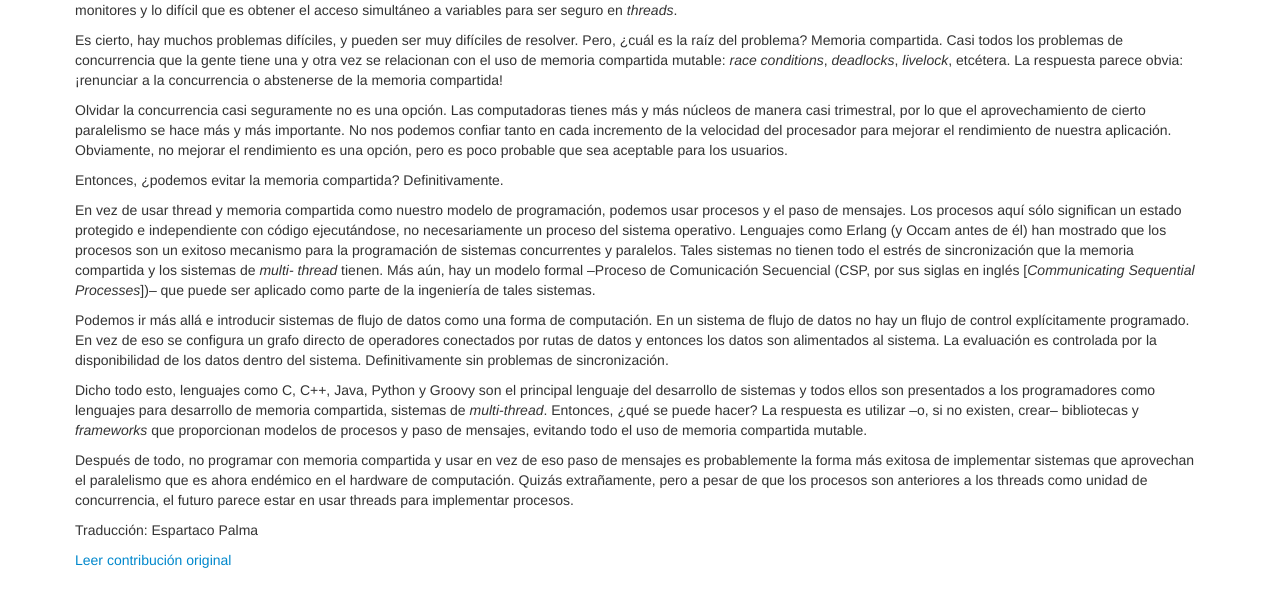
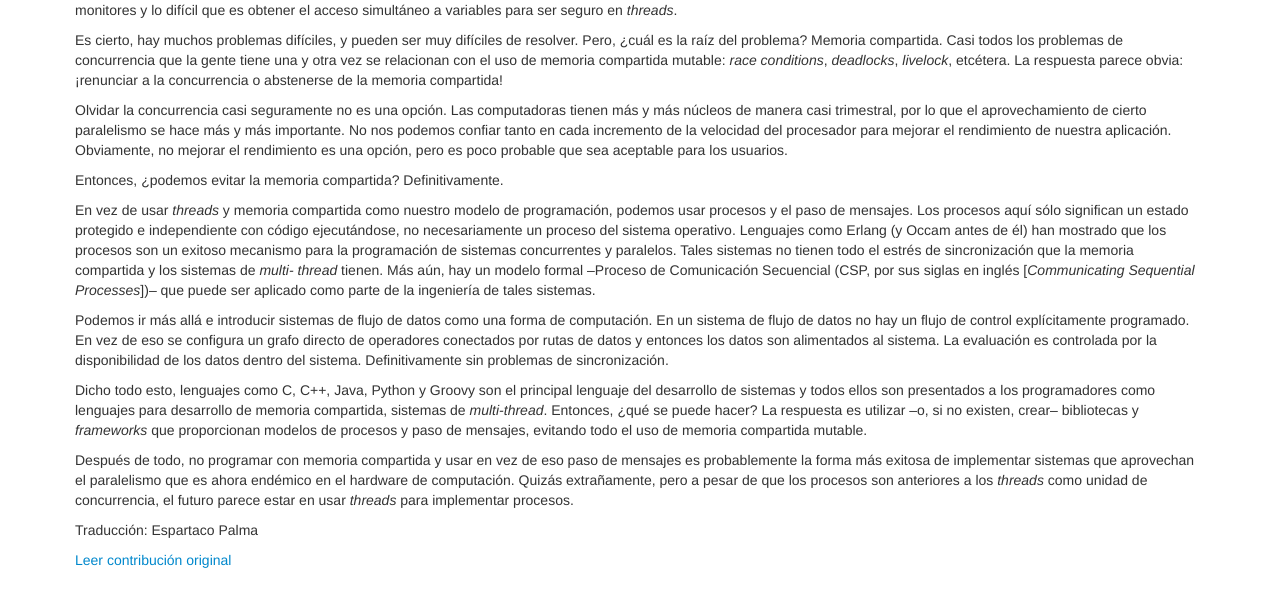
Before and after one commit to esparta/97cosas, a Jekyll site: the page built from programador/paso-mensajes-mejor-escalabilidad.md, in a window 1280 px wide and 1126 px high. Shown: the part 303-898 px from the top of the window. Built offline with Jekyll 4.4.1, drawn with Linux system fonts in a browser that asks for light colours; comment, search, counter and statistics services are not loaded.

Commit message:
Style corrections paso-mensajes-mejor-escalabilidad

```diff
--- a/programador/paso-mensajes-mejor-escalabilidad.md
+++ b/programador/paso-mensajes-mejor-escalabilidad.md
@@ -23,7 +23,7 @@ _deadlocks_, _livelock_, etcétera. La respuesta parece obvia: ¡renunciar
 a la concurrencia o abstenerse de la memoria compartida!
 
 Olvidar la concurrencia casi seguramente no es una opción. Las
-computadoras tienes más y más núcleos de manera casi trimestral, por lo
+computadoras tienen más y más núcleos de manera casi trimestral, por lo
 que el aprovechamiento de cierto paralelismo se hace más y más
 importante. No nos podemos confiar tanto en cada incremento de la
 velocidad del procesador para mejorar el rendimiento de nuestra
@@ -32,7 +32,7 @@ poco probable que sea aceptable para los usuarios.
 
 Entonces, ¿podemos evitar la memoria compartida? Definitivamente.
 
-En vez de usar thread y memoria compartida como nuestro modelo de
+En vez de usar _threads_ y memoria compartida como nuestro modelo de
 programación, podemos usar procesos y el paso de mensajes. Los procesos
 aquí sólo significan un estado protegido e independiente con código
 ejecutándose, no necesariamente un proceso del sistema operativo.
@@ -65,5 +65,5 @@ Después de todo, no programar con memoria compartida y usar en vez de
 eso paso de mensajes es probablemente la forma más exitosa de
 implementar sistemas que aprovechan el paralelismo que es ahora endémico
 en el hardware de computación. Quizás extrañamente, pero a pesar de que
-los procesos son anteriores a los threads como unidad de concurrencia,
-el futuro parece estar en usar threads para implementar procesos.
+los procesos son anteriores a los _threads_ como unidad de concurrencia,
+el futuro parece estar en usar _threads_ para implementar procesos.
```
